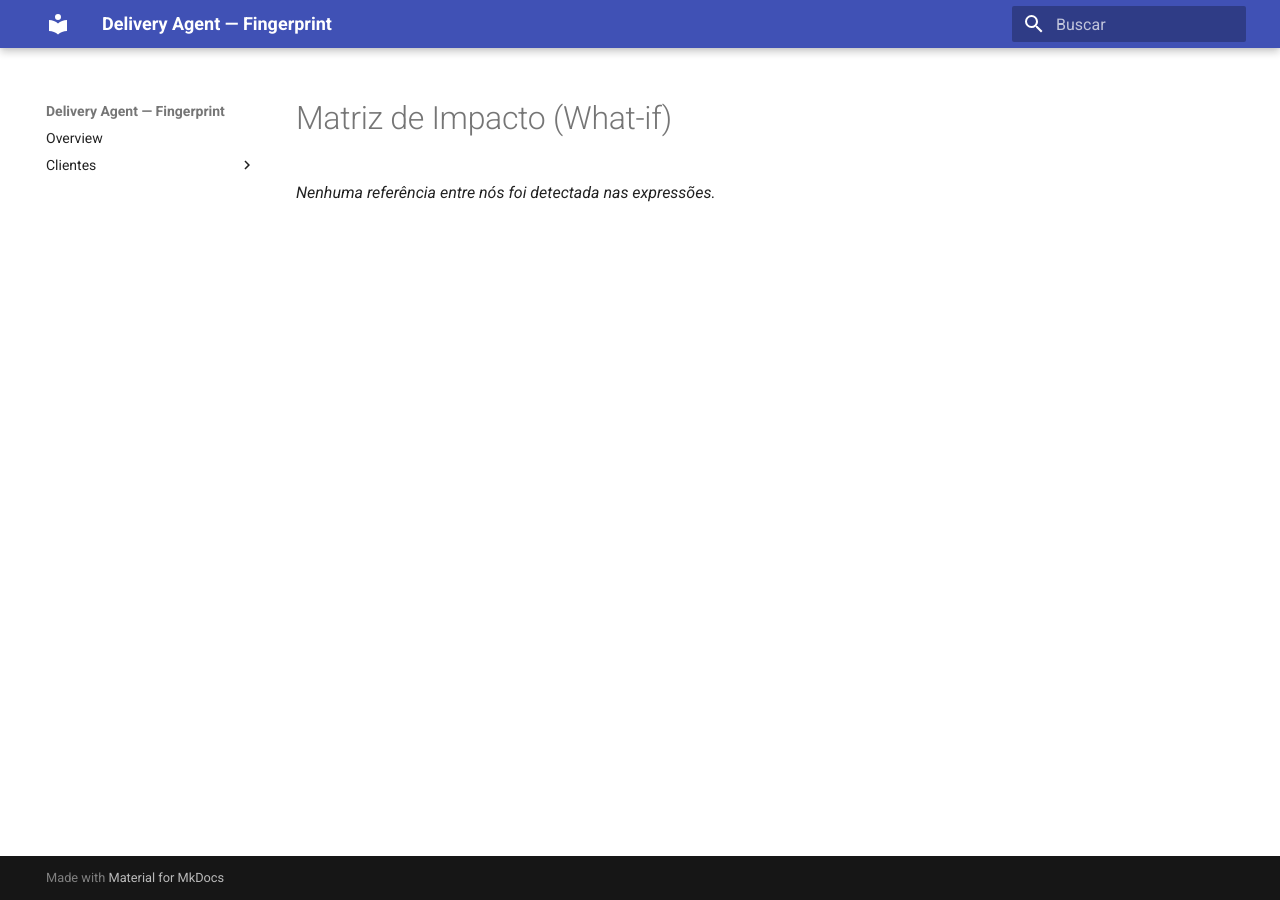
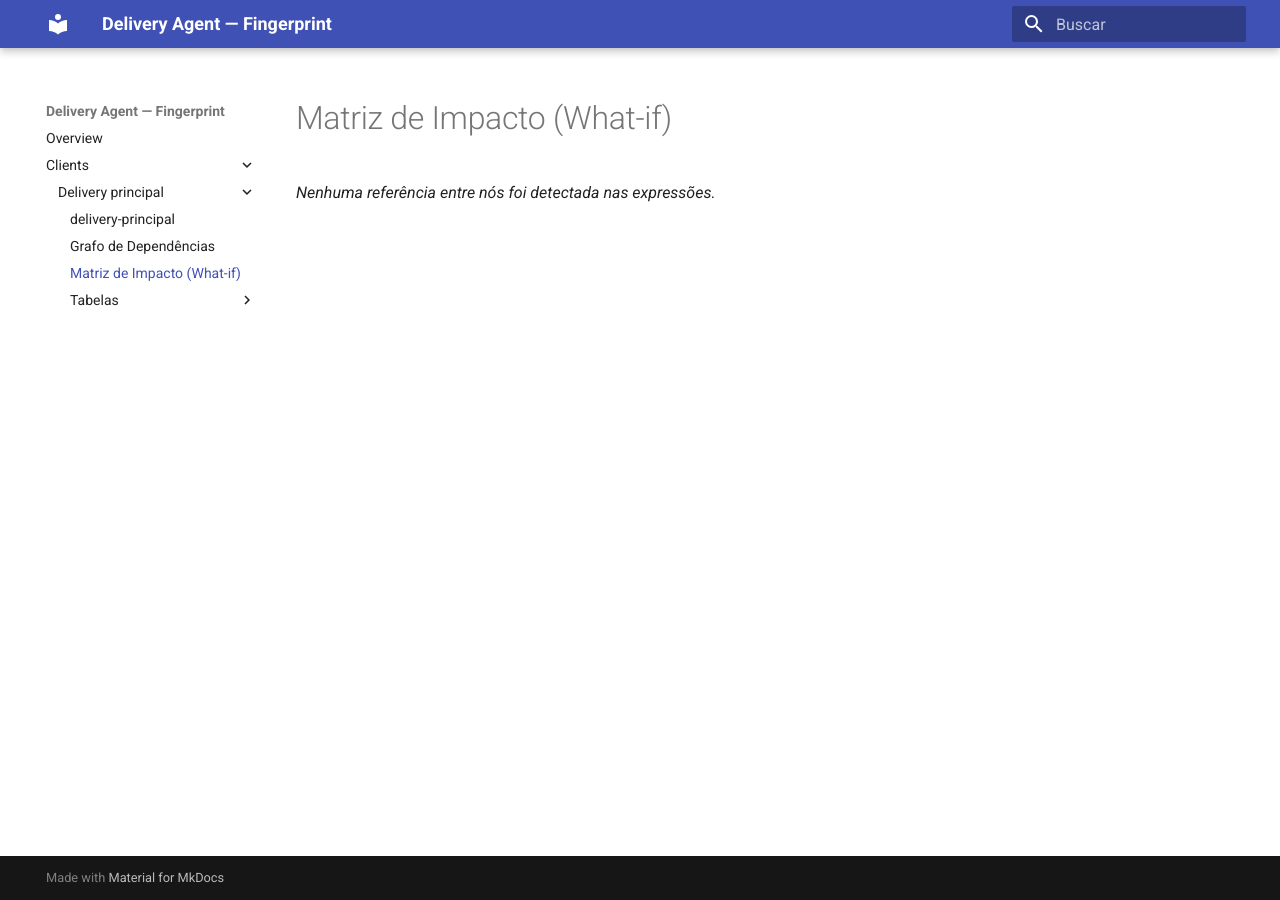
Before and after one commit to hub3ps/delivery-fingerprint, an MkDocs documentation site: the page built from docs/clients/delivery-principal/impacto.md, in a window 1280 px wide. Built offline with MkDocs 1.6.1 and Material for MkDocs 9.7.7, drawn with Linux system fonts in a browser that asks for light colours; some of the changed lines change nothing that is shown.

Commit message:
Update mkdocs.yml

```diff
--- a/mkdocs.yml
+++ b/mkdocs.yml
@@ -1,4 +1,5 @@
 site_name: Delivery Agent — Fingerprint
+
 theme:
   name: material
   language: pt
@@ -6,6 +7,7 @@ theme:
 plugins:
   - search
   - mermaid2
+  - awesome-pages
 
 markdown_extensions:
   - admonition
@@ -13,8 +15,3 @@ markdown_extensions:
 
 extra_css:
   - assets/impact.css
-
-nav:
-  - Overview: index.md
-  - Clientes:
-      - delivery-principal: clients/delivery-principal/index.md
```
